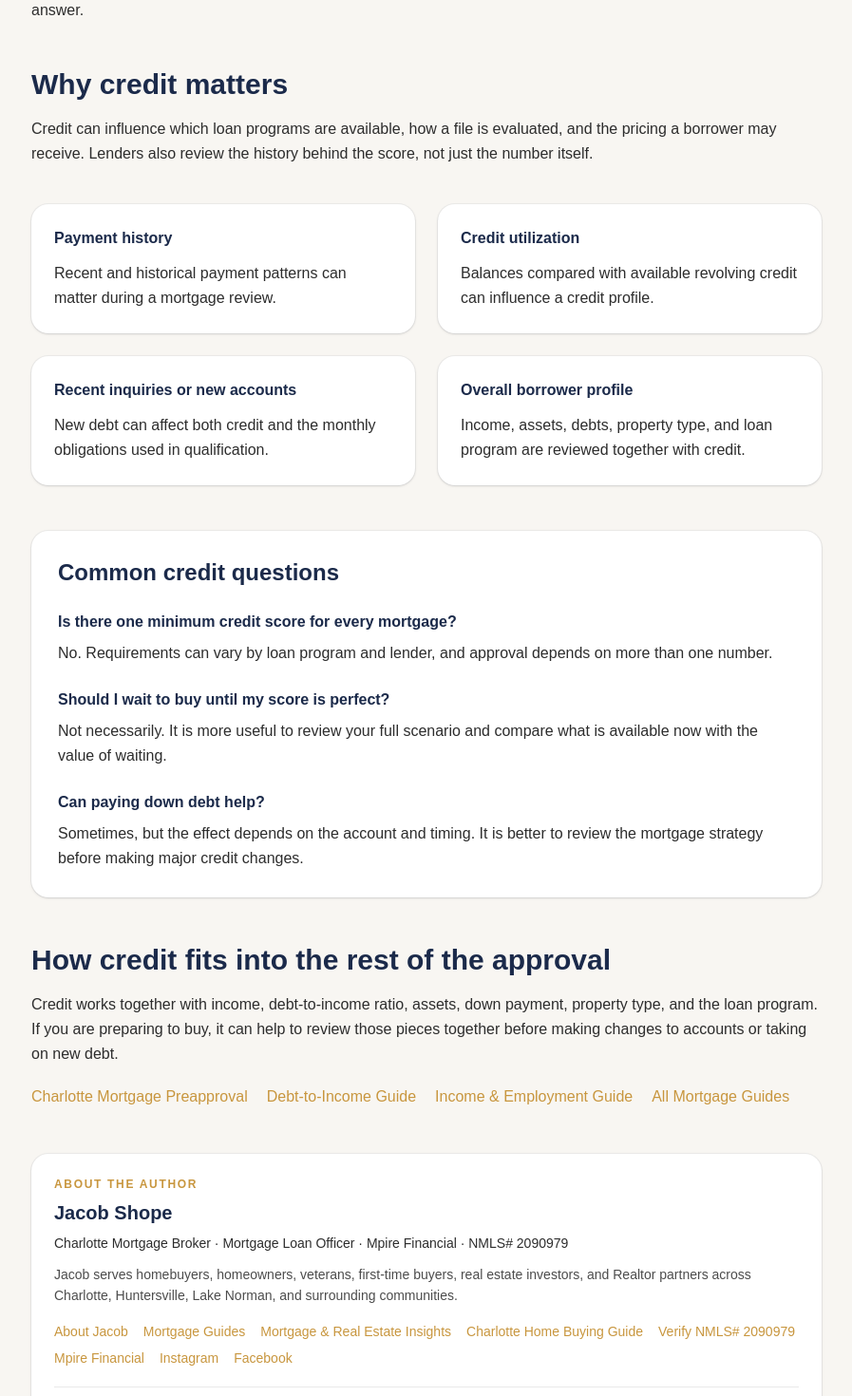
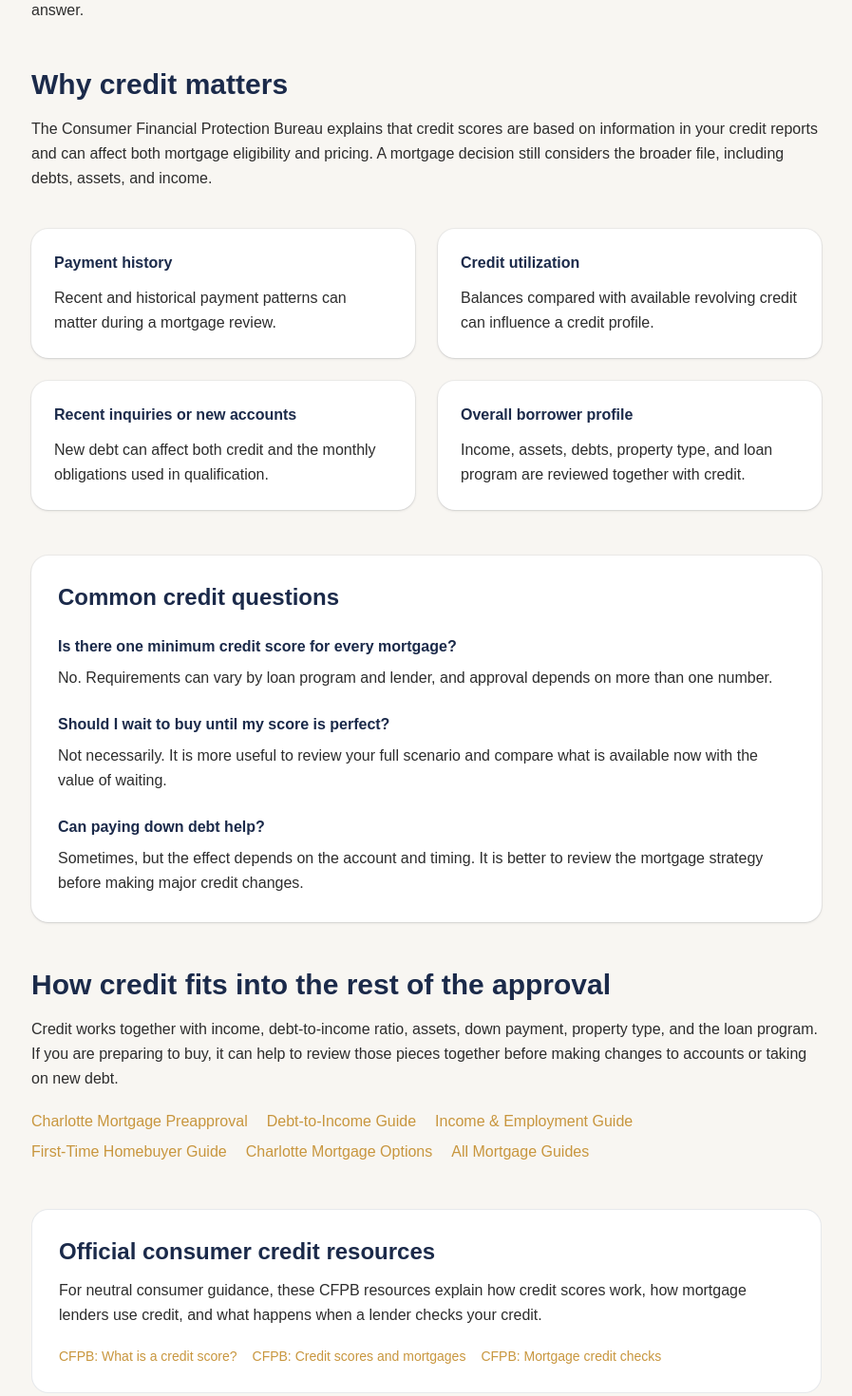
Before and after one commit to JLshope12/jacob-shope-mortgage, a Next.js app: page /mortgage-credit-score-charlotte in a window 1280 px wide. Shown: the part 440-1910 px from the top of the page at 95% size, without its empty margins (191-1088 px from the left). Built offline with nearby package versions, Linux system fonts and the light colour scheme.

Commit message:
Strengthen mortgage credit page with CFPB authority sources and internal links

```diff
--- a/app/mortgage-credit-score-charlotte/page.tsx
+++ b/app/mortgage-credit-score-charlotte/page.tsx
@@ -1,5 +1,9 @@
 import Link from "next/link";
 import { AuthorBox } from "@/components/seo/AuthorBox";
+
+const CFPB_CREDIT_SCORE = "https://www.consumerfinance.gov/ask-cfpb/what-is-a-credit-score-en-315/";
+const CFPB_MORTGAGE_CREDIT = "https://www.consumerfinance.gov/ask-cfpb/does-my-credit-score-affect-my-ability-to-get-a-mortgage-loan-or-the-mortgage-rate-i-pay-en-319/";
+const CFPB_CREDIT_CHECKS = "https://www.consumerfinance.gov/ask-cfpb/what-exactly-happens-when-a-mortgage-lender-checks-my-credit-en-2005/";
 
 export const metadata = {
   title: "Credit Score for a Mortgage in Charlotte | Jacob Shope",
@@ -17,6 +21,7 @@ const articleSchema = {
   description:
     "A Charlotte mortgage credit guide from Jacob Shope explaining how credit fits into the broader mortgage qualification picture.",
   mainEntityOfPage: "https://jacobshopemortgage.com/mortgage-credit-score-charlotte",
+  dateModified: "2026-09-08",
   author: {
     "@type": "Person",
     "@id": "https://jacobshopemortgage.com/#jacob-shope",
@@ -28,12 +33,8 @@ const articleSchema = {
     "@id": "https://jacobshopemortgage.com/#mpire-financial",
     name: "Mpire Financial",
   },
-  about: [
-    "Mortgage credit scores",
-    "Mortgage qualification",
-    "Charlotte mortgages",
-    "Home financing",
-  ],
+  citation: [CFPB_CREDIT_SCORE, CFPB_MORTGAGE_CREDIT, CFPB_CREDIT_CHECKS],
+  about: ["Mortgage credit scores", "Mortgage qualification", "Charlotte mortgages", "Home financing"],
 };
 
 const faqSchema = {
@@ -91,8 +92,7 @@ export default function MortgageCreditScoreCharlottePage() {
         <section className="mt-12">
           <h2 className="text-2xl font-bold text-navy md:text-3xl">Why credit matters</h2>
           <p className="mt-4 leading-relaxed text-charcoal">
-            Credit can influence which loan programs are available, how a file is evaluated, and the pricing a borrower may
-            receive. Lenders also review the history behind the score, not just the number itself.
+            The Consumer Financial Protection Bureau explains that credit scores are based on information in your credit reports and can affect both mortgage eligibility and pricing. A mortgage decision still considers the broader file, including debts, assets, and income.
           </p>
         </section>
 
@@ -115,21 +115,15 @@ export default function MortgageCreditScoreCharlottePage() {
           <div className="mt-6 space-y-6">
             <div>
               <h3 className="font-semibold text-navy">Is there one minimum credit score for every mortgage?</h3>
-              <p className="mt-2 leading-relaxed text-charcoal">
-                No. Requirements can vary by loan program and lender, and approval depends on more than one number.
-              </p>
+              <p className="mt-2 leading-relaxed text-charcoal">No. Requirements can vary by loan program and lender, and approval depends on more than one number.</p>
             </div>
             <div>
               <h3 className="font-semibold text-navy">Should I wait to buy until my score is perfect?</h3>
-              <p className="mt-2 leading-relaxed text-charcoal">
-                Not necessarily. It is more useful to review your full scenario and compare what is available now with the value of waiting.
-              </p>
+              <p className="mt-2 leading-relaxed text-charcoal">Not necessarily. It is more useful to review your full scenario and compare what is available now with the value of waiting.</p>
             </div>
             <div>
               <h3 className="font-semibold text-navy">Can paying down debt help?</h3>
-              <p className="mt-2 leading-relaxed text-charcoal">
-                Sometimes, but the effect depends on the account and timing. It is better to review the mortgage strategy before making major credit changes.
-              </p>
+              <p className="mt-2 leading-relaxed text-charcoal">Sometimes, but the effect depends on the account and timing. It is better to review the mortgage strategy before making major credit changes.</p>
             </div>
           </div>
         </section>
@@ -137,20 +131,31 @@ export default function MortgageCreditScoreCharlottePage() {
         <section className="mt-12">
           <h2 className="text-2xl font-bold text-navy md:text-3xl">How credit fits into the rest of the approval</h2>
           <p className="mt-4 leading-relaxed text-charcoal">
-            Credit works together with income, debt-to-income ratio, assets, down payment, property type, and the loan program.
-            If you are preparing to buy, it can help to review those pieces together before making changes to accounts or taking on new debt.
+            Credit works together with income, debt-to-income ratio, assets, down payment, property type, and the loan program. If you are preparing to buy, it can help to review those pieces together before making changes to accounts or taking on new debt.
           </p>
           <div className="mt-5 flex flex-wrap gap-x-5 gap-y-2 font-medium">
             <Link href="/mortgage-preapproval-charlotte" className="text-gold hover:underline">Charlotte Mortgage Preapproval</Link>
             <Link href="/mortgage-dti-charlotte" className="text-gold hover:underline">Debt-to-Income Guide</Link>
             <Link href="/mortgage-income-employment-charlotte" className="text-gold hover:underline">Income &amp; Employment Guide</Link>
+            <Link href="/first-time-homebuyer-charlotte" className="text-gold hover:underline">First-Time Homebuyer Guide</Link>
+            <Link href="/service-areas/charlotte" className="text-gold hover:underline">Charlotte Mortgage Options</Link>
             <Link href="/mortgage-guides" className="text-gold hover:underline">All Mortgage Guides</Link>
           </div>
         </section>
 
-        <div className="mt-12">
-          <AuthorBox />
-        </div>
+        <section className="mt-12 rounded-2xl border border-navy/10 bg-white p-7">
+          <h2 className="text-2xl font-bold text-navy">Official consumer credit resources</h2>
+          <p className="mt-3 leading-relaxed text-charcoal">
+            For neutral consumer guidance, these CFPB resources explain how credit scores work, how mortgage lenders use credit, and what happens when a lender checks your credit.
+          </p>
+          <div className="mt-5 flex flex-wrap gap-4 text-sm font-medium">
+            <a href={CFPB_CREDIT_SCORE} target="_blank" rel="noopener noreferrer" className="text-gold hover:underline">CFPB: What is a credit score?</a>
+            <a href={CFPB_MORTGAGE_CREDIT} target="_blank" rel="noopener noreferrer" className="text-gold hover:underline">CFPB: Credit scores and mortgages</a>
+            <a href={CFPB_CREDIT_CHECKS} target="_blank" rel="noopener noreferrer" className="text-gold hover:underline">CFPB: Mortgage credit checks</a>
+          </div>
+        </section>
+
+        <div className="mt-12"><AuthorBox /></div>
 
         <section className="mt-12 rounded-2xl bg-navy p-8 text-white">
           <h2 className="text-2xl font-bold">Looking at your mortgage options?</h2>
```
